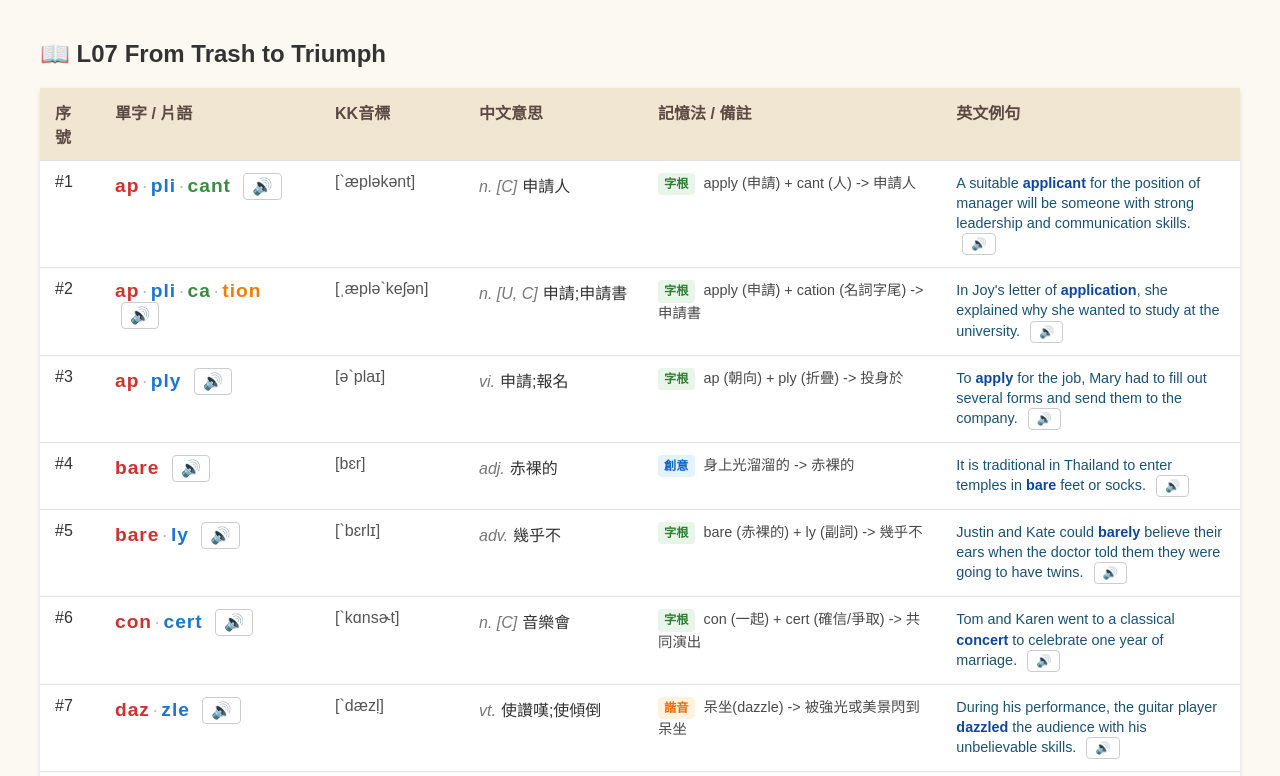
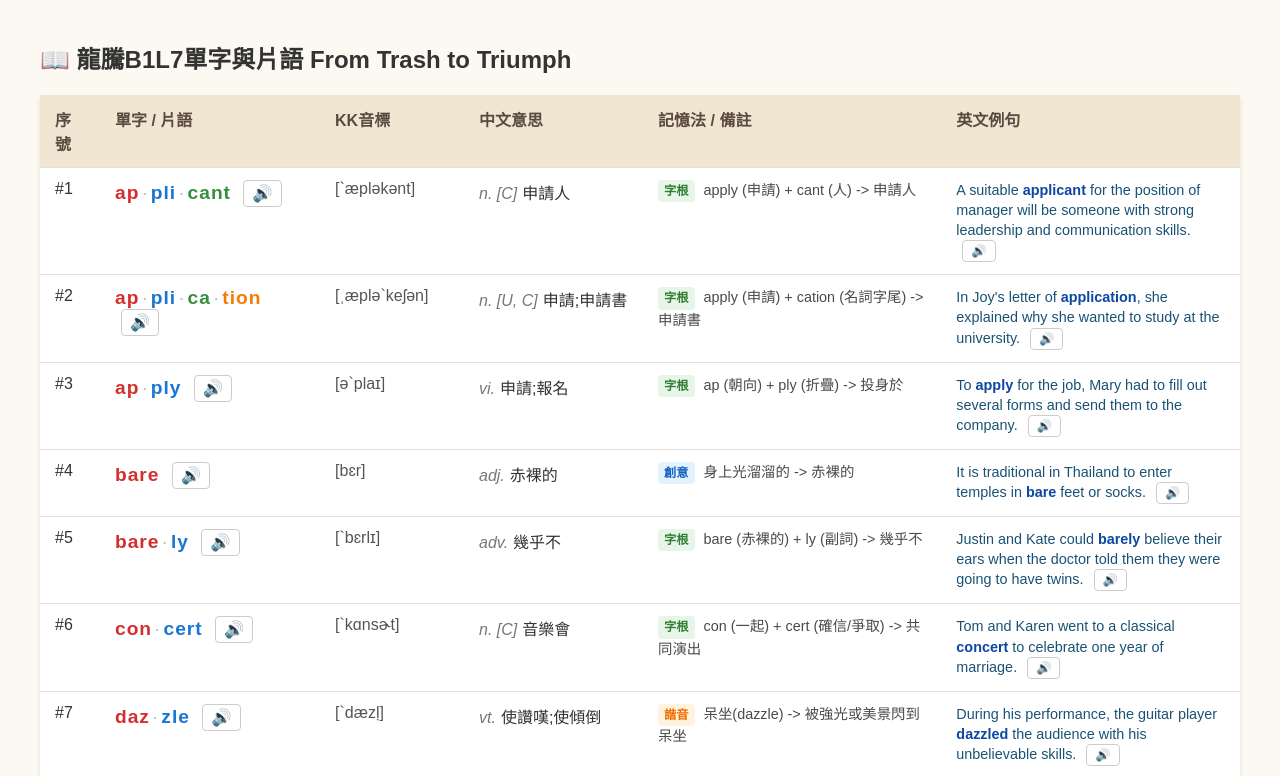
Before and after one commit to theylllab/LT_B1_Vocab_Review, a plain HTML site: page B1L7 VOC.html in a window 1280 px wide. Shown: the top 776 px of the page. Drawn offline with Linux system fonts and the light colour scheme.

Commit message:
Update B1L7 VOC.html

```diff
--- a/B1L7 VOC.html
+++ b/B1L7 VOC.html
@@ -204,7 +204,7 @@
 <body>
 
 <div class="container">
-  <h2>📖 L07 From Trash to Triumph</h2>
+  <h2>📖 龍騰B1L7單字與片語 From Trash to Triumph</h2>
   <div class="table-wrapper">
     <table>
       <thead>
```
